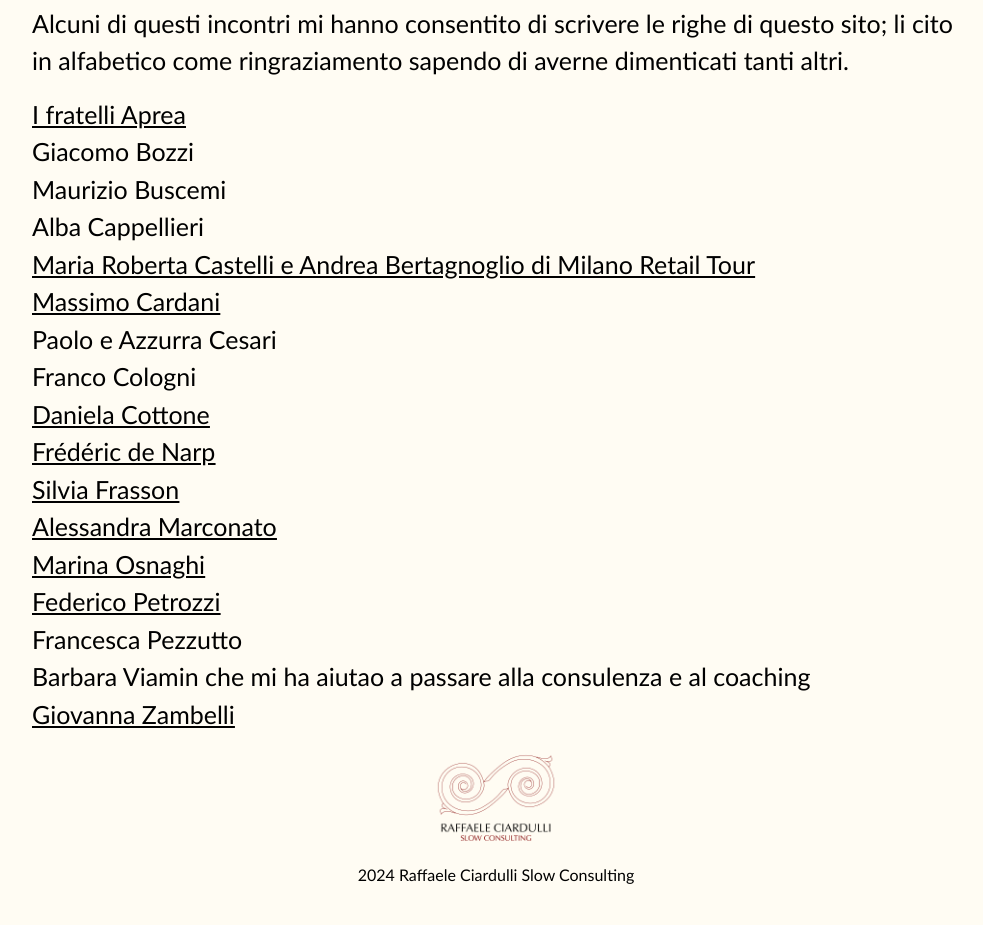
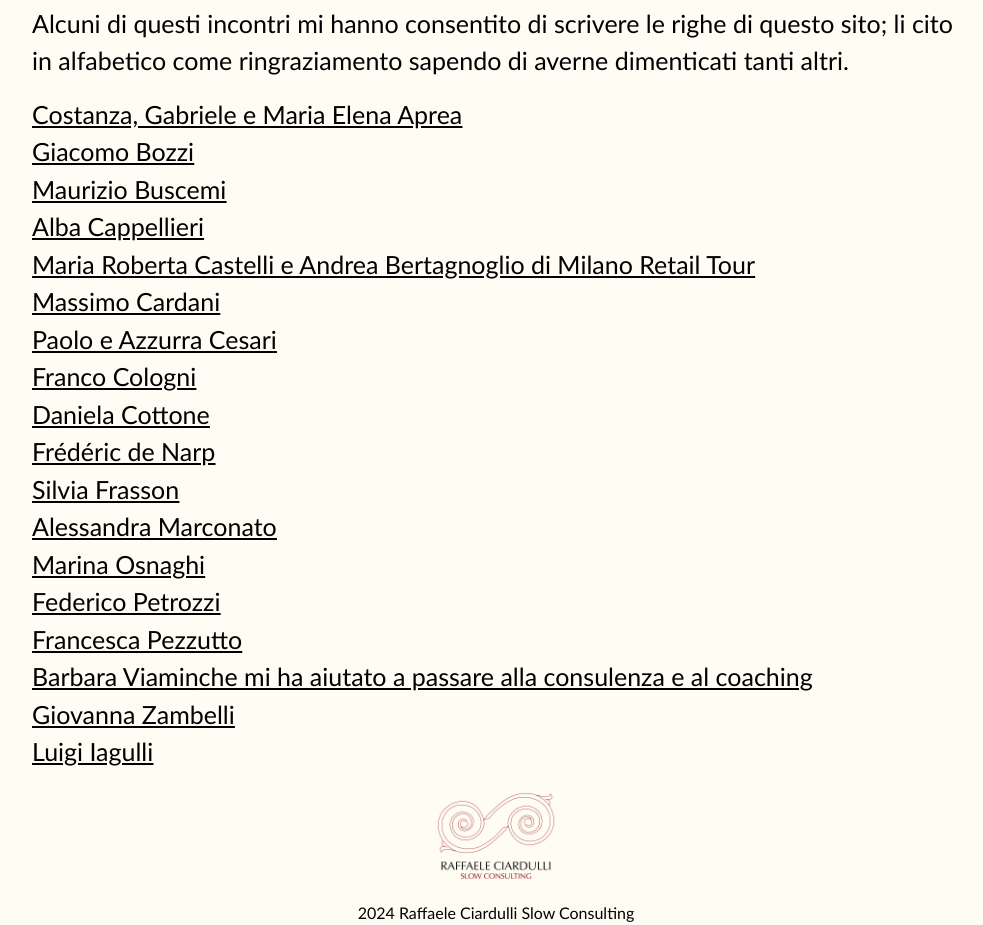
Before and after one commit to Eedma/slow-consulting, a Next.js app: page /about in a window 1280 px wide. Shown: the part 1180-2105 px from the top of the page, without its empty margins (144-1127 px from the left). Before the commit the page ends 2067 px from the top, so only its background shows below. Built offline with nearby package versions, Linux system fonts and the light colour scheme.

Commit message:
updated credits

```diff
--- a/src/app/about/page.tsx
+++ b/src/app/about/page.tsx
@@ -65,12 +65,33 @@ export default function AboutPage() {
                 <ul>
                     <li className="underline">
                         <Link href="https://www.chantecler.it" target="_blank">
-                            I fratelli Aprea
+                            Costanza, Gabriele e Maria Elena Aprea
                         </Link>
                     </li>
-                    <li>Giacomo Bozzi</li>
-                    <li>Maurizio Buscemi</li>
-                    <li>Alba Cappellieri</li>
+                    <li className="underline">
+                        <Link
+                            href="https://www.linkedin.com/in/giacomo-bozzi-23b08047"
+                            target="_blank"
+                        >
+                            Giacomo Bozzi
+                        </Link>
+                    </li>
+                    <li className="underline">
+                        <Link
+                            href="https://www.linkedin.com/in/maurizio-buscemi-394b3071"
+                            target="_blank"
+                        >
+                            Maurizio Buscemi
+                        </Link>
+                    </li>
+                    <li className="underline">
+                        <Link
+                            href="https://www.linkedin.com/in/albacappellieri"
+                            target="_blank"
+                        >
+                            Alba Cappellieri
+                        </Link>
+                    </li>
                     <li className="underline">
                         <Link
                             href="https://www.milanoretailtour.com"
@@ -88,8 +109,20 @@ export default function AboutPage() {
                             Massimo Cardani
                         </Link>
                     </li>
-                    <li>Paolo e Azzurra Cesari</li>
-                    <li>Franco Cologni</li>
+                    <li className="underline">
+                        <Link href="https://www.assogemme.it/" target="_blank">
+                            Paolo e Azzurra Cesari
+                        </Link>
+                    </li>
+
+                    <li className="underline">
+                        <Link
+                            href="https://www.fondazionecologni.it/it/chi-siamo/franco-cologni"
+                            target="_blank"
+                        >
+                            Franco Cologni
+                        </Link>
+                    </li>
                     <li className="underline">
                         <Link
                             href="https://www.linkedin.com/in/danielacottone"
@@ -132,10 +165,23 @@ export default function AboutPage() {
                             Federico Petrozzi
                         </Link>
                     </li>
-                    <li>Francesca Pezzutto</li>
-                    <li>
-                        Barbara Viamin che mi ha aiutao a passare alla
-                        consulenza e al coaching
+                    <li className="underline">
+                        <Link
+                            href="https://www.linkedin.com/in/francescapezzutto57"
+                            target="_blank"
+                        >
+                            Francesca Pezzutto
+                        </Link>
+                    </li>
+                    <li className="underline">
+                        <Link
+                            href="https://www.linkedin.com/in/bviamin"
+                            target="_blank"
+                        >
+                            Barbara Viamin
+                        </Link>
+                        che mi ha aiutato a passare alla consulenza e al
+                        coaching
                     </li>
                     <li className="underline">
                         <Link
@@ -145,6 +191,14 @@ export default function AboutPage() {
                             Giovanna Zambelli
                         </Link>
                     </li>
+                    <li className="underline">
+                        <Link
+                            href="https://www.linkedin.com/in/luigiiagulli/"
+                            target="_blank"
+                        >
+                            Luigi Iagulli
+                        </Link>
+                    </li>
                 </ul>
             </div>
         </div>
--- a/src/app/services/story-telling/page.tsx
+++ b/src/app/services/story-telling/page.tsx
@@ -23,8 +23,8 @@ export default function StorytellingPage() {
                     (https://www.igi.it) Simone Rizzetto am- ministratore
                     delegato del Laboratorio Damiani, Guido Grassi Damiani
                     (https://www.damiani.com/it), Dominique Dufermont
-                    (https://www.dior.com) Carlo Bartorelli
-                    (https://www.bartorelli.it) Olga Corsini
+                    (linkedin.com/in/dominique-dufermont-22284968) Carlo
+                    Bartorelli (https://www.bartorelli.it) Olga Corsini
                     (https://www.chaumet.com)
                 </p>
                 <p>
```
